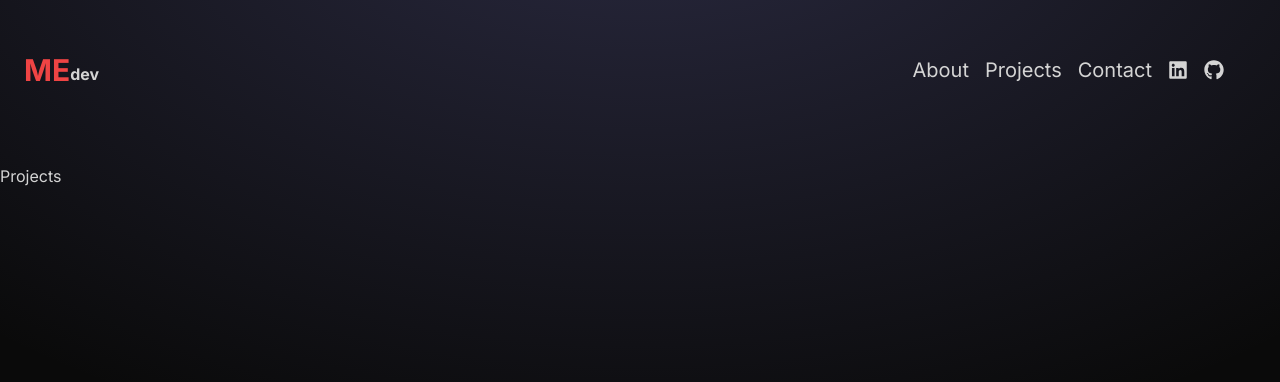
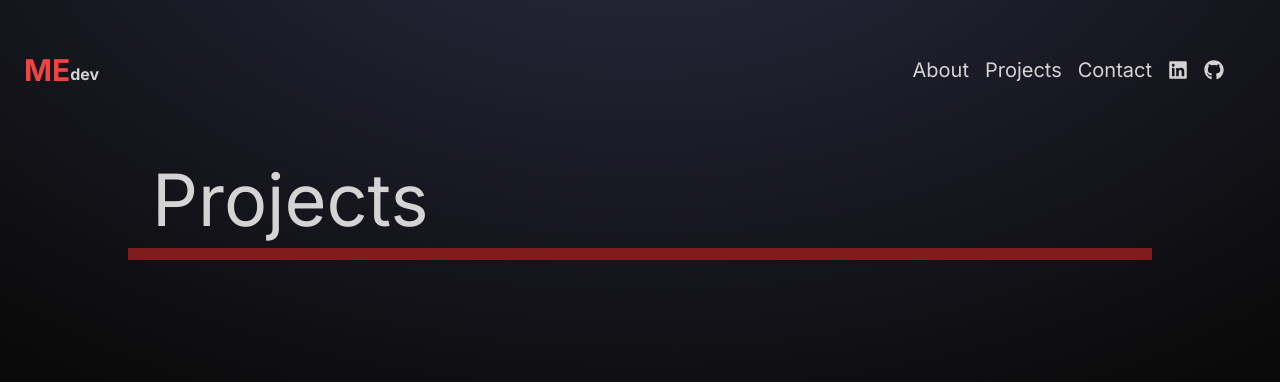
Before and after one commit to Mattheweng1/portfolio, a React (Vite) app: page /projects in a window 1280 px wide. Shown: the top 382 px of the page. Built offline with nearby package versions, Linux system fonts and the light colour scheme.

Commit message:
Add titles to pages

```diff
--- a/src/components/About.jsx
+++ b/src/components/About.jsx
@@ -4,7 +4,10 @@ const About = () => {
   return (
     <>
       <Navbar></Navbar>
-      About
+      <div className="my-6 mx-[10%]">
+        <h1 className="mx-6 my-3 text-7xl">About</h1>
+        <div className="h-3 bg-red-900"></div>
+      </div>
     </>
   );
 };
--- a/src/components/Contact.jsx
+++ b/src/components/Contact.jsx
@@ -4,7 +4,10 @@ const Contact = () => {
   return (
     <>
       <Navbar></Navbar>
-      Contact
+      <div className="my-6 mx-[10%]">
+        <h1 className="mx-6 my-3 text-7xl">Contact</h1>
+        <div className="h-3 bg-red-900"></div>
+      </div>
     </>
   );
 };
--- a/src/components/Projects.jsx
+++ b/src/components/Projects.jsx
@@ -4,7 +4,10 @@ const Projects = () => {
   return (
     <>
       <Navbar></Navbar>
-      Projects
+      <div className="my-6 mx-[10%]">
+        <h1 className="mx-6 my-3 text-7xl">Projects</h1>
+        <div className="h-3 bg-red-900"></div>
+      </div>
     </>
   );
 };
```
